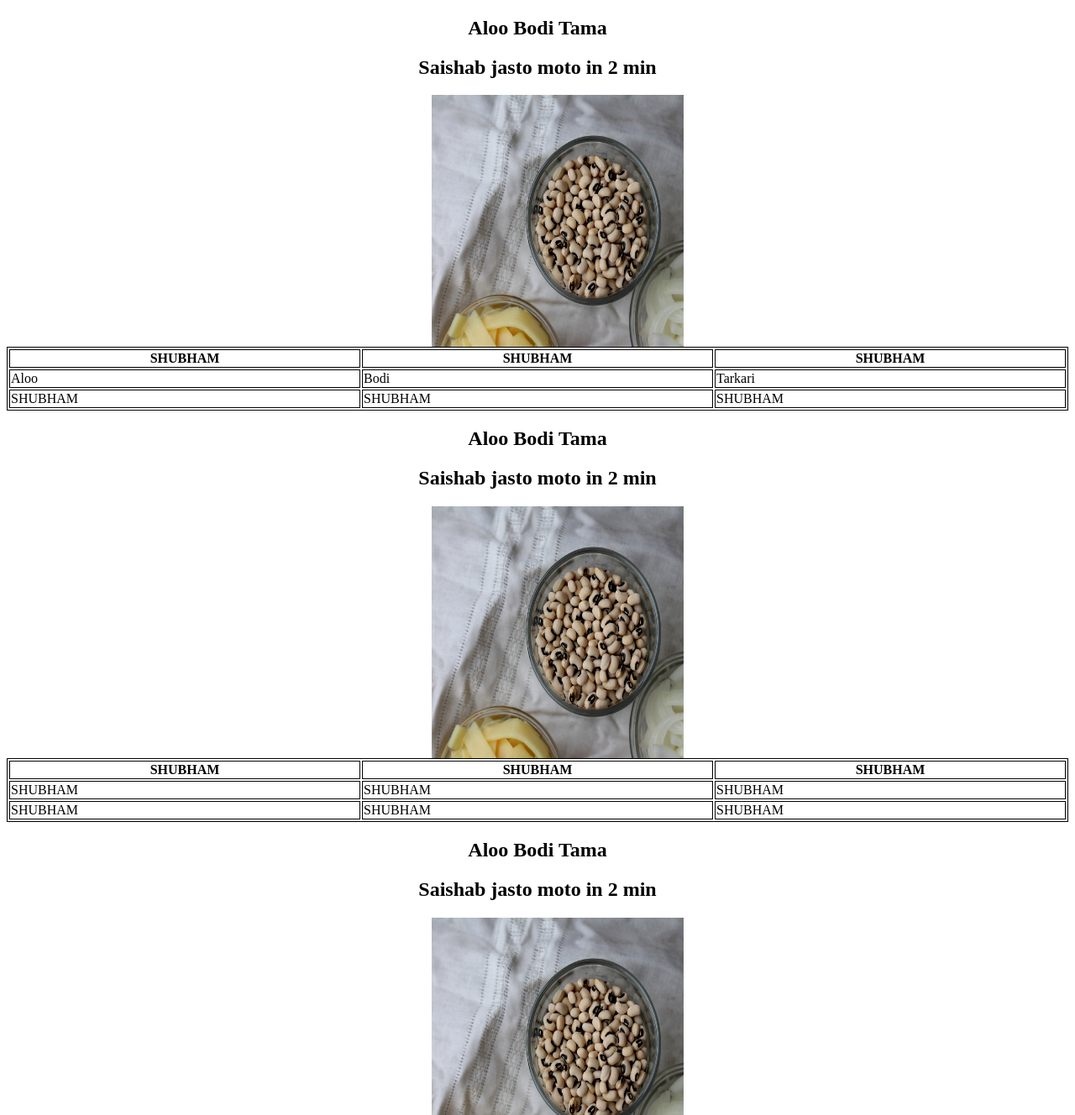
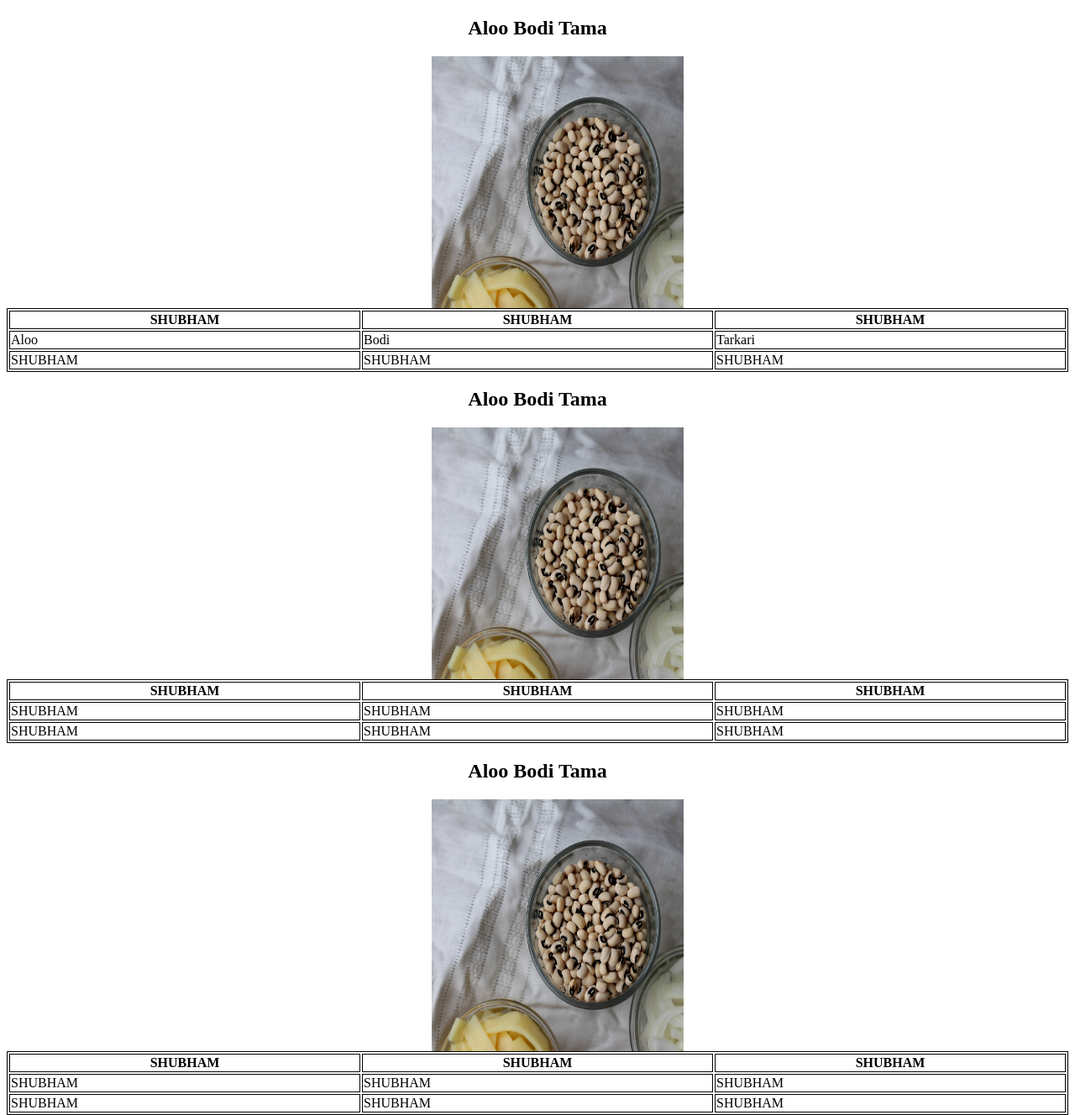
Before and after one commit to PrayasBhatt/SHUBHAM-COMPUTER, a plain HTML site: page index.html in a window 1280 px wide. Shown: the part 550-1878 px from the top of the page at 84% size. Drawn offline with Linux system fonts and the light colour scheme.

Commit message:
Update index.html

```diff
--- a/index.html
+++ b/index.html
@@ -46,7 +46,6 @@ table, th, td {
     <div class="container">
         <div class="container-item" align="center">
             <h2>Aloo Bodi Tama</h2>
-            <h2>Saishab jasto moto in 2 min</h2>
         </div>
         <img src="./alooboditama2.jpg" alt="" align="center" width="300" height="300" style="margin-left: 40%;">
 
@@ -71,7 +70,6 @@ table, th, td {
     <div class="container">
         <div class="container-item" align="center">
             <h2>Aloo Bodi Tama</h2>
-            <h2>Saishab jasto moto in 2 min</h2>
         </div>
         <img src="./alooboditama2.jpg" alt="" align="center" width="300" height="300" style="margin-left: 40%;">
 
@@ -96,7 +94,6 @@ table, th, td {
     <div class="container">
         <div class="container-item" align="center">
             <h2>Aloo Bodi Tama</h2>
-            <h2>Saishab jasto moto in 2 min</h2>
         </div>
         <img src="./alooboditama2.jpg" alt="" align="center" width="300" height="300" style="margin-left: 40%;">
 
@@ -121,7 +118,6 @@ table, th, td {
     <div class="container">
         <div class="container-item" align="center">
             <h2>Aloo Bodi Tama</h2>
-            <h2>Saishab jasto moto in 2 min</h2>
         </div>
         <img src="./alooboditama2.jpg" alt="" align="center" width="300" height="300" style="margin-left: 40%;">
 
```
